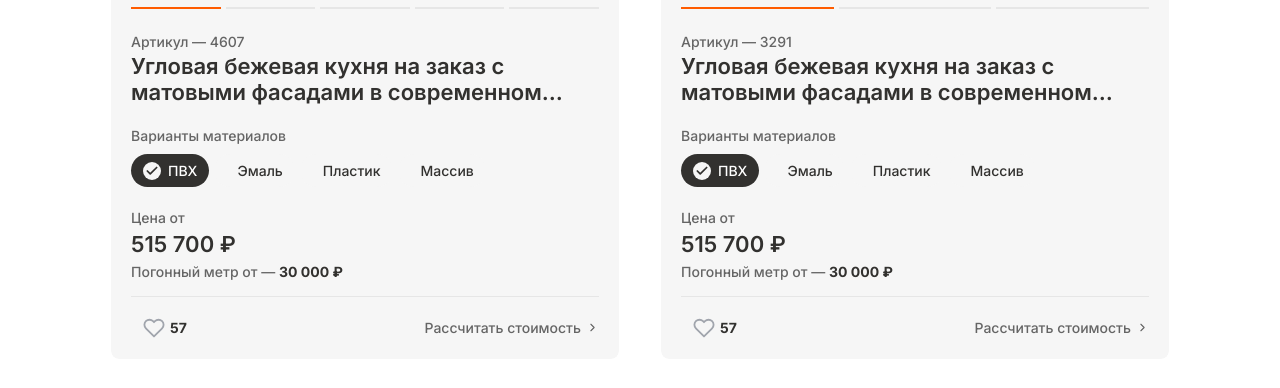
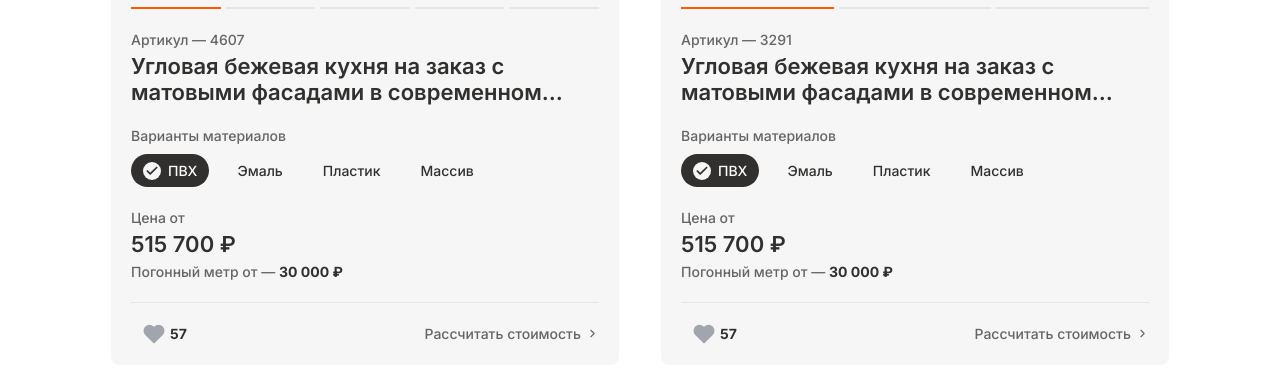
Before and after one commit to oseniy/test-task-for-Sepium, a website: page index.html in a window 1280 px wide. Shown: the part 374-762 px from the top of the page. Drawn offline with nearby package versions, Linux system fonts and the light colour scheme; some packages are replaced by stand-ins of ours; grey boxes are pictures that could not be loaded; a script that the page names is missing.

Commit message:
fix: исправления по дизайну (лайк и отступы)

```diff
--- a/css/product-card.css
+++ b/css/product-card.css
@@ -153,12 +153,18 @@
 
 .product-card__body {
   background: var(--color-card-surface);
-  padding: 10px 20px 14px;
+  padding: 10px 20px 20px;
   display: flex;
   flex-direction: column;
   gap: 20px;
   flex-grow: 1;
   transition: background var(--transition-fast);
+}
+
+.product-card__info {
+  display: flex;
+  flex-direction: column;
+  gap: 3px;
 }
 
 .product-card__article {
@@ -381,6 +387,7 @@
   gap: 5px;
   padding: 6px 12px;
   border-radius: 18px;
+  background: var(--color-card-surface);
   color: var(--color-like-icon);
   transition: color var(--transition-fast);
 }
@@ -398,7 +405,7 @@
   color: var(--color-accent);
 }
 
-.product-card__like:hover {
+.product-card__like--active .product-card__like:hover {
   color: var(--color-accent-hover);
 }
 
--- a/css/variables.css
+++ b/css/variables.css
@@ -2,15 +2,16 @@
   /* Colors */
   --color-accent: #FF5C00;
   --color-accent-hover: #e85400;
-  --color-text-primary: #32312F;
+  --color-text-primary: #31302F;
   --color-text-secondary: #656565;
   --color-card-surface: #F6F6F6;
-  --color-arrows: #464646;
+  --color-arrows: #454545;
   --color-white: 255, 255, 255;
-  --color-modification-active-bg: #32312F;
+  --color-modification-active-bg: #31302F;
   --color-modification-active-text: #FFFFFF;
   --color-pagination-inactive: #E6E6E6;
   --color-overlay: rgba(0, 0, 0, 0.5);
+  --color-bg: #FFFFFF;
   --color-card-shadow: rgba(0, 0, 0, 0.08);
   --color-card-shadow-hover: rgba(0, 0, 0, 0.15);
   --color-like-icon: #A1A5AD;
--- a/index.html
+++ b/index.html
@@ -31,7 +31,7 @@
       <symbol
         id="icon-heart"
         viewBox="0 0 24 24"
-        fill="none"
+        fill="currentColor"
         stroke="currentColor"
         stroke-width="2"
         stroke-linecap="round"
```
